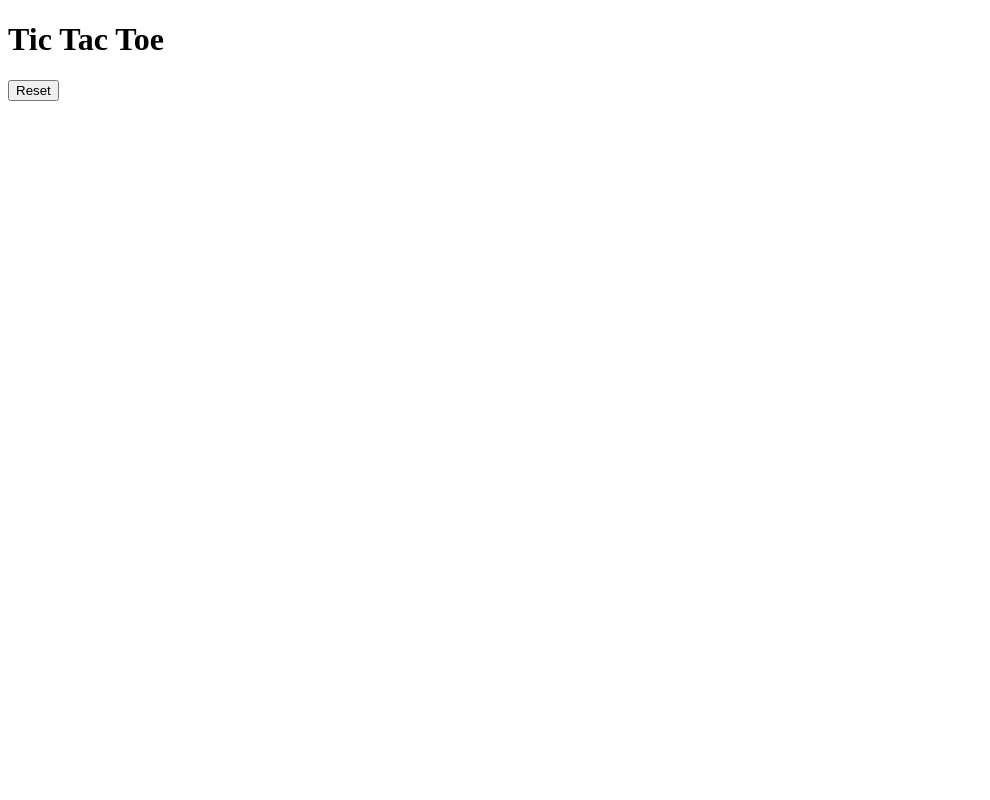
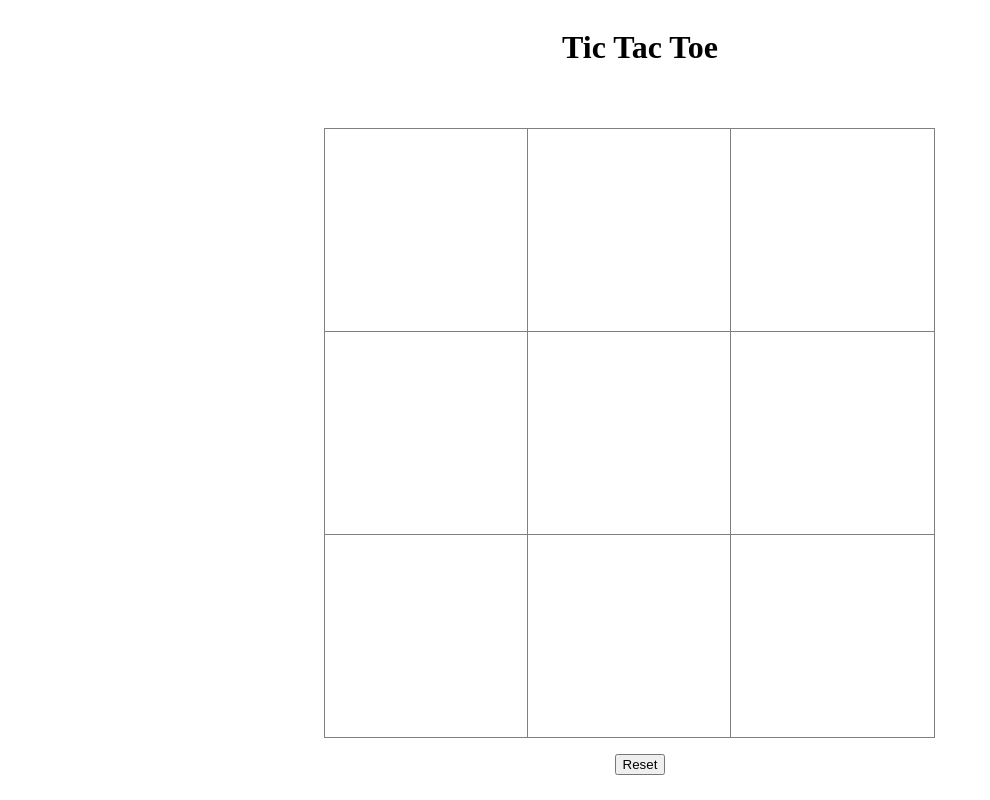
Before and after one commit to fcondori1/tic-tac-toe-1, a plain HTML site: page index.html in a window 1280 px wide. Shown: the whole page, without its empty margins (0-990 px from the left). Drawn offline with Linux system fonts and the light colour scheme.

Commit message:
style user interface

```diff
--- a/style.css
+++ b/style.css
@@ -1,3 +1,48 @@
-/* body {
-    background-color: aquamarine;
-} */
+* {
+	box-sizing: border-box;
+}
+
+body {
+	display: flex;
+	flex-direction: column;
+	align-items: center;
+	justify-content: center;
+}
+
+#container {
+	width: 50%;
+	display: flex;
+	flex-direction: column;
+	align-items: center;
+}
+
+#grid {
+	display: flex;
+	flex-wrap: wrap;
+	width: 100%;
+}
+
+.box {
+	padding: 16%;
+	background-size: cover;
+	background-position: center;
+	/* Remove double borders: https://stackoverflow.com/questions/37231144/how-can-i-make-a-3x3-grid-box-that-contains-9-input-textboxes-without-double-bor/37231694 */
+	/* Add left and top border to all cells */
+	border: 0;
+	border-left: 1px solid gray;
+	border-top: 1px solid gray;
+}
+
+button {
+	margin-top: 1rem;
+}
+
+/* Add right border to elements at the end of rows */
+.box:nth-child(3n) {
+	border-right: 1px solid gray;
+}
+
+/* Add bottom border to elements at the bottom */
+.box:nth-child(n + 7) {
+	border-bottom: 1px solid gray;
+}
```
